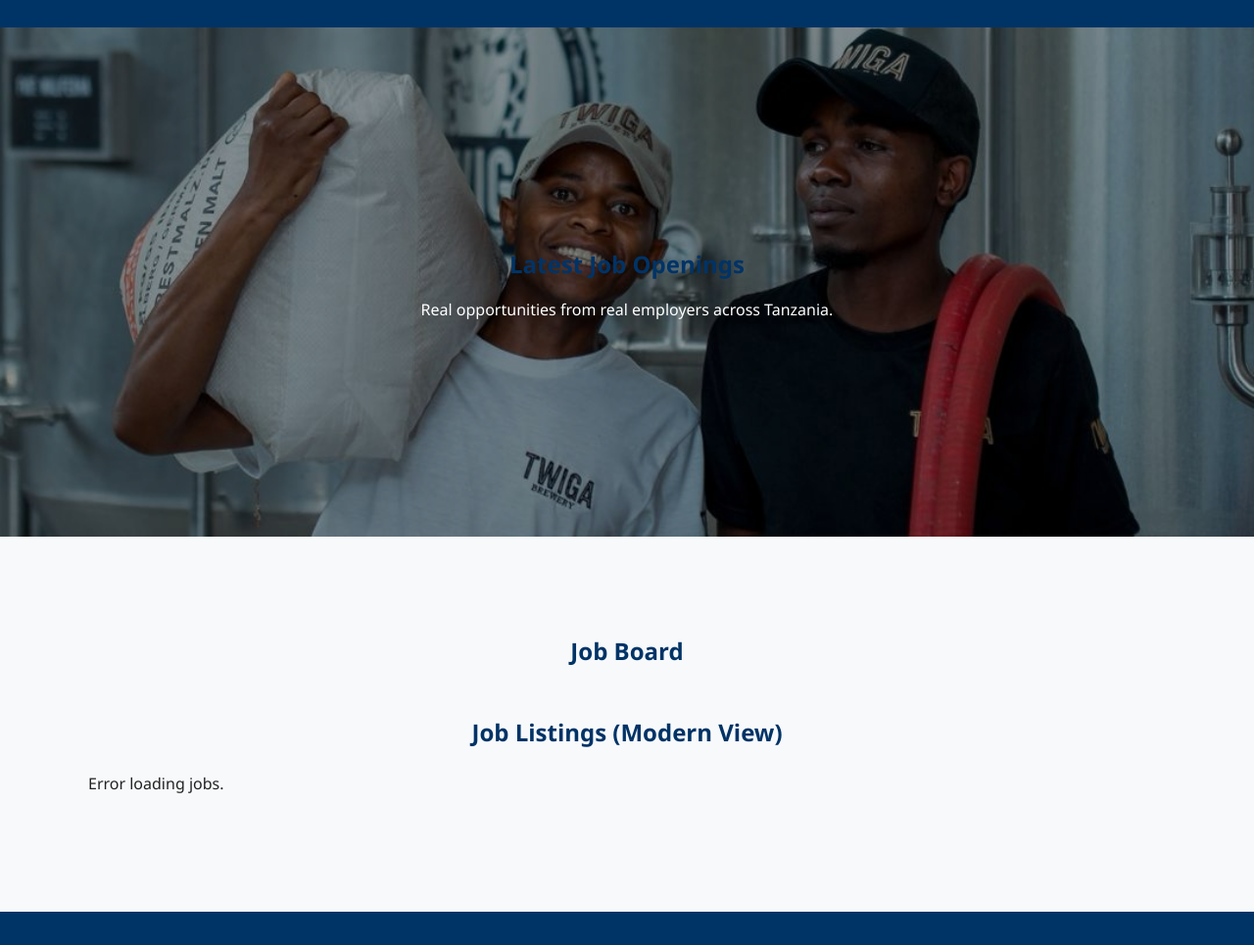
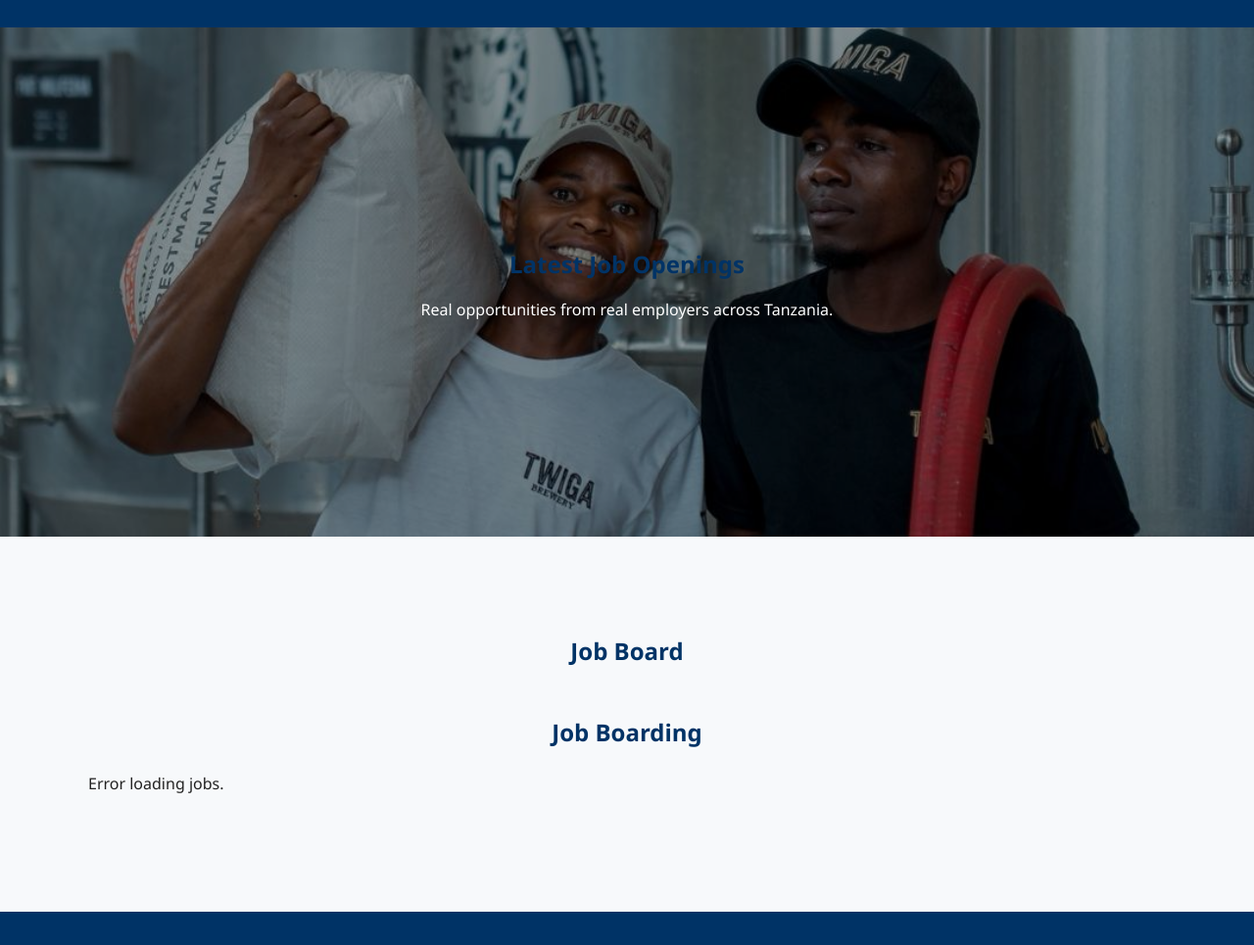
Before and after one commit to damixoka-collab/Chaniz-Workers, a plain HTML site: page jobs.html in a window 1280 px wide. Shown: the part 132-1097 px from the top of the page at 98% size. Drawn offline with Linux system fonts and the light colour scheme; no server answers.

Commit message:
Update jobs.html

```diff
--- a/jobs.html
+++ b/jobs.html
@@ -73,7 +73,7 @@
 
       <!-- Backup iframe -->
 
-      <h2 style="margin-top:50px; text-align:center;">Job Listings (Modern View)</h2>
+      <h2 style="margin-top:50px; text-align:center;">Job Boarding</h2>
       <div id="job-cards" style="max-width:1100px; margin:20px auto;"></div>
     </div>
   </section>
```
